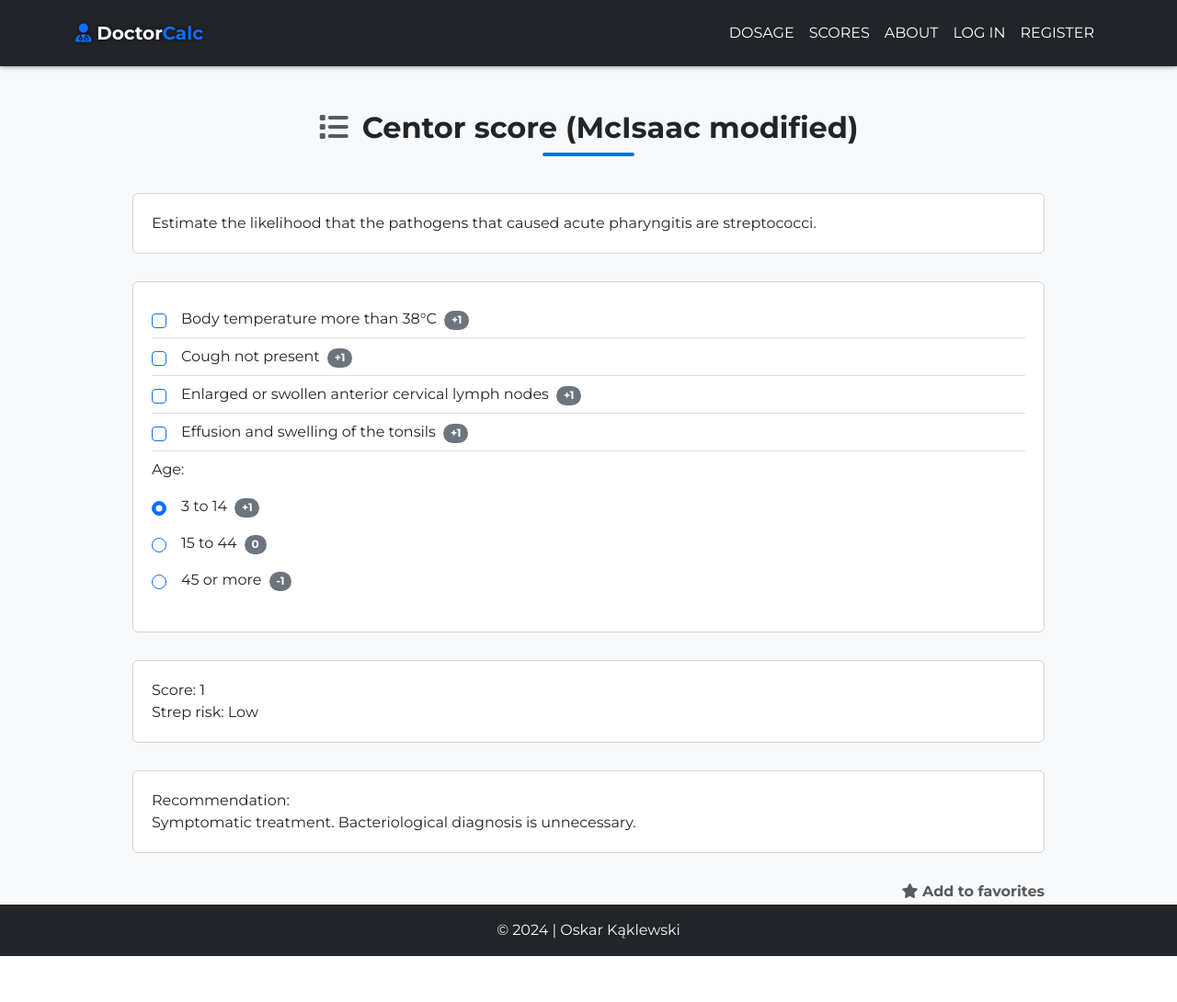
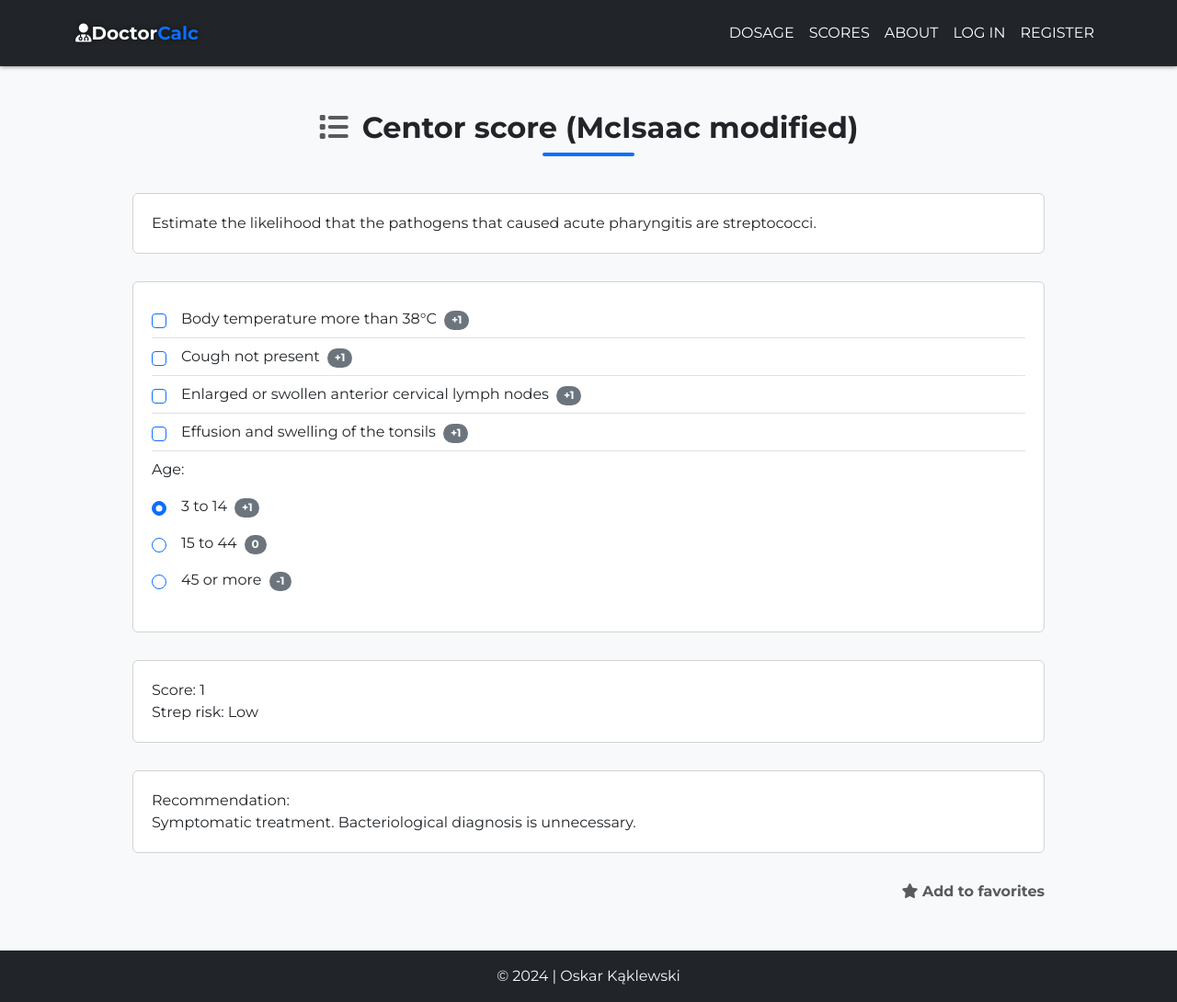
Before and after one commit to kaklewski/doctor-calc, a Flask app: page /centor-score in a window 1280 px wide. Shown: the whole page at 92% size. Before the commit the page ends 1040 px from the top, so only its background shows below. Run offline with Flask 3, Linux system fonts and the light colour scheme; some libraries are stand-ins or nearby versions.

Commit message:
MInor changes

```diff
--- a/static/css/main.css
+++ b/static/css/main.css
@@ -13,6 +13,10 @@ body {
   position: relative;
   min-height: 100vh;
   font-family: "Montserrat", sans-serif;
+}
+
+main {
+  padding-bottom: 50px;
 }
 
 h2 {
@@ -51,11 +55,13 @@ h2 i {
   color: #0d6efd;
 }
 .navbar .navbar-brand {
+  display: flex;
+  align-items: center;
   font-weight: bold;
   transition: color 0.3s;
   text-shadow: 0 0 5px rgba(0, 0, 0, 0.6);
 }
-.navbar .navbar-brand i,
+.navbar .navbar-brand svg,
 .navbar .navbar-brand span {
   color: #0d6efd;
 }
@@ -65,7 +71,7 @@ h2 i {
 .navbar .navbar-toggler {
   border: none;
 }
-.navbar .navbar-toggler .fa-bars {
+.navbar .navbar-toggler svg {
   color: white;
 }
 
@@ -181,11 +187,6 @@ h2 i {
   border-bottom: 1px solid #575b5e;
 }
 
-@media (width < 768px) {
-  body {
-    padding-top: 50px;
-  }
-}
 @media (width >= 768px) {
   .navbar {
     position: sticky;
--- a/static/sass/main.scss
+++ b/static/css/main.scss
@@ -17,7 +17,11 @@ html {
 body {
 	position: relative;
 	min-height: 100vh;
-	font-family: "Montserrat", sans-serif;
+	font-family: 'Montserrat', sans-serif;
+}
+
+main {
+	padding-bottom: 50px;
 }
 
 h2 {
@@ -61,11 +65,13 @@ h2 {
 	}
 
 	.navbar-brand {
+		display: flex;
+		align-items: center;
 		font-weight: bold;
 		transition: color 0.3s;
 		text-shadow: 0 0 5px rgba(0, 0, 0, 0.6);
 
-		i,
+		svg,
 		span {
 			color: $main-color;
 		}
@@ -73,13 +79,12 @@ h2 {
 
 	.nav-link {
 		text-transform: uppercase;
-		// font-weight: bold;
 	}
 
 	.navbar-toggler {
 		border: none;
 
-		.fa-bars {
+		svg {
 			color: $white-color;
 		}
 	}
@@ -225,12 +230,6 @@ h2 {
 
 // MEDIA
 
-@media (width < 768px) {
-	body {
-		padding-top: 50px;
-	}
-}
-
 @media (width >= 768px) {
 	.navbar {
 		position: sticky;
```
Also changed, not shown: 1 other file.
